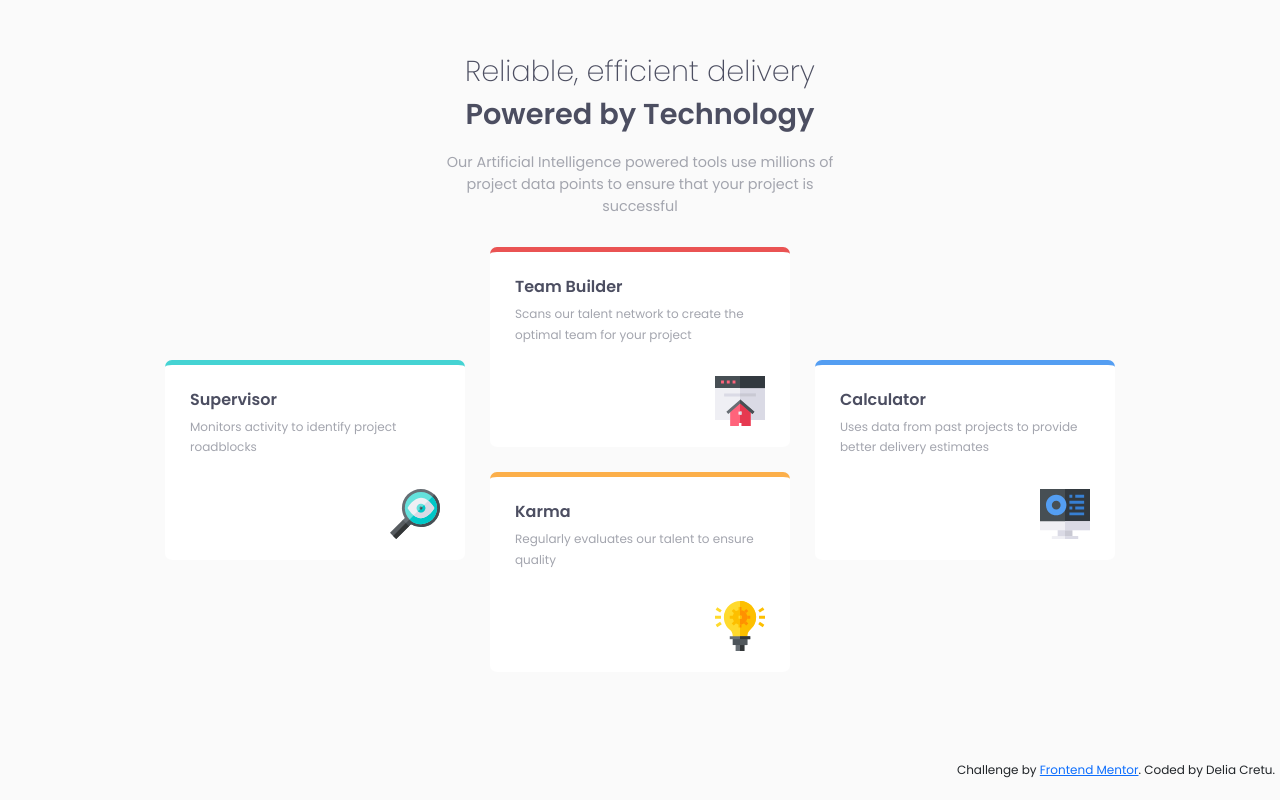
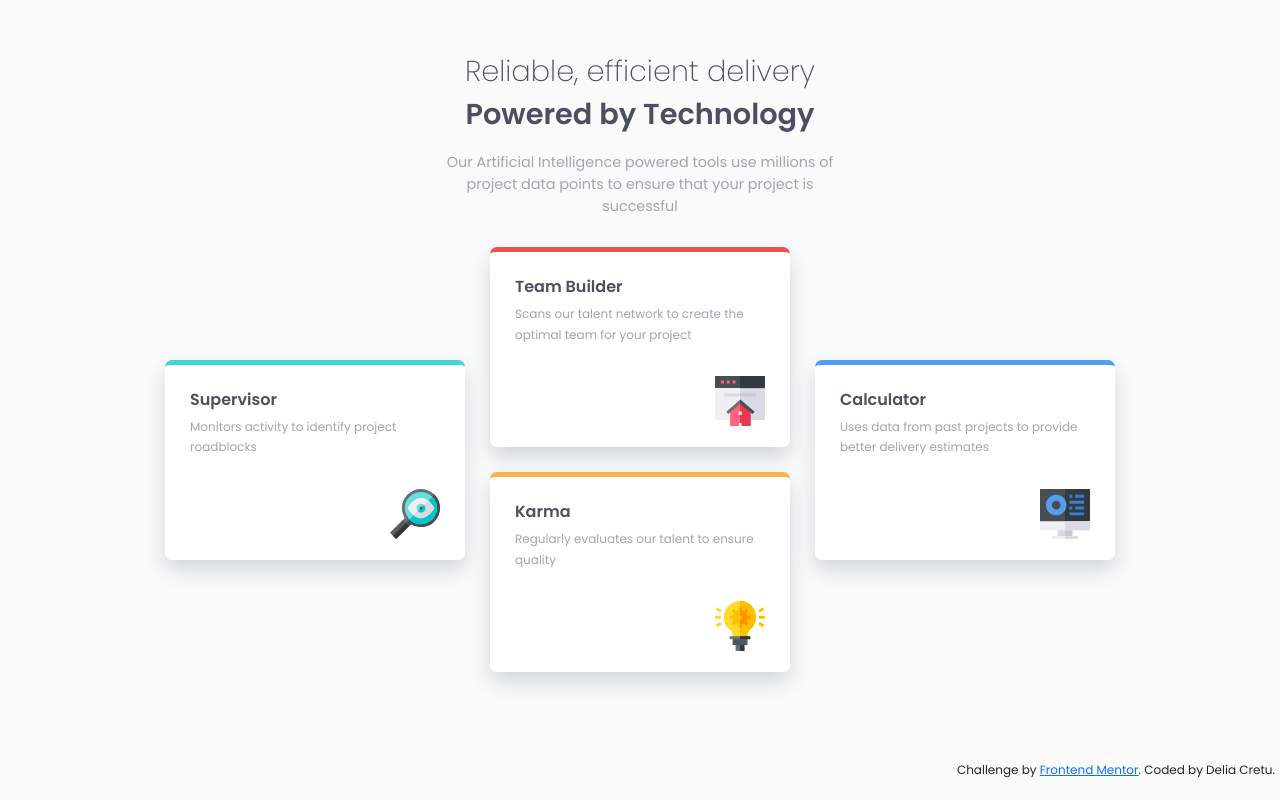
Before and after one commit to delia-cretu/four-card-feature-section-master, a plain HTML site: page index.html in a window 1280 px wide. Drawn offline with nearby package versions, Linux system fonts and the light colour scheme.

Commit message:
Update styles.css

```diff
--- a/styles.css
+++ b/styles.css
@@ -71,7 +71,7 @@ body {
 
   background-color: white;
   border-radius: 7px;
-  /* box-shadow: 5px 5px 20px 5px gray; */
+  box-shadow: 0px 10px 20px 0px #d0d8db;
   line-height: 1.7;
 }
 
@@ -115,7 +115,7 @@ img {
 
 /* Media query for mobile responsive layout */
 
-@media (max-width: 975px) {
+@media (max-width: 950px) {
   .text {
     width: 60%;
   }
```
